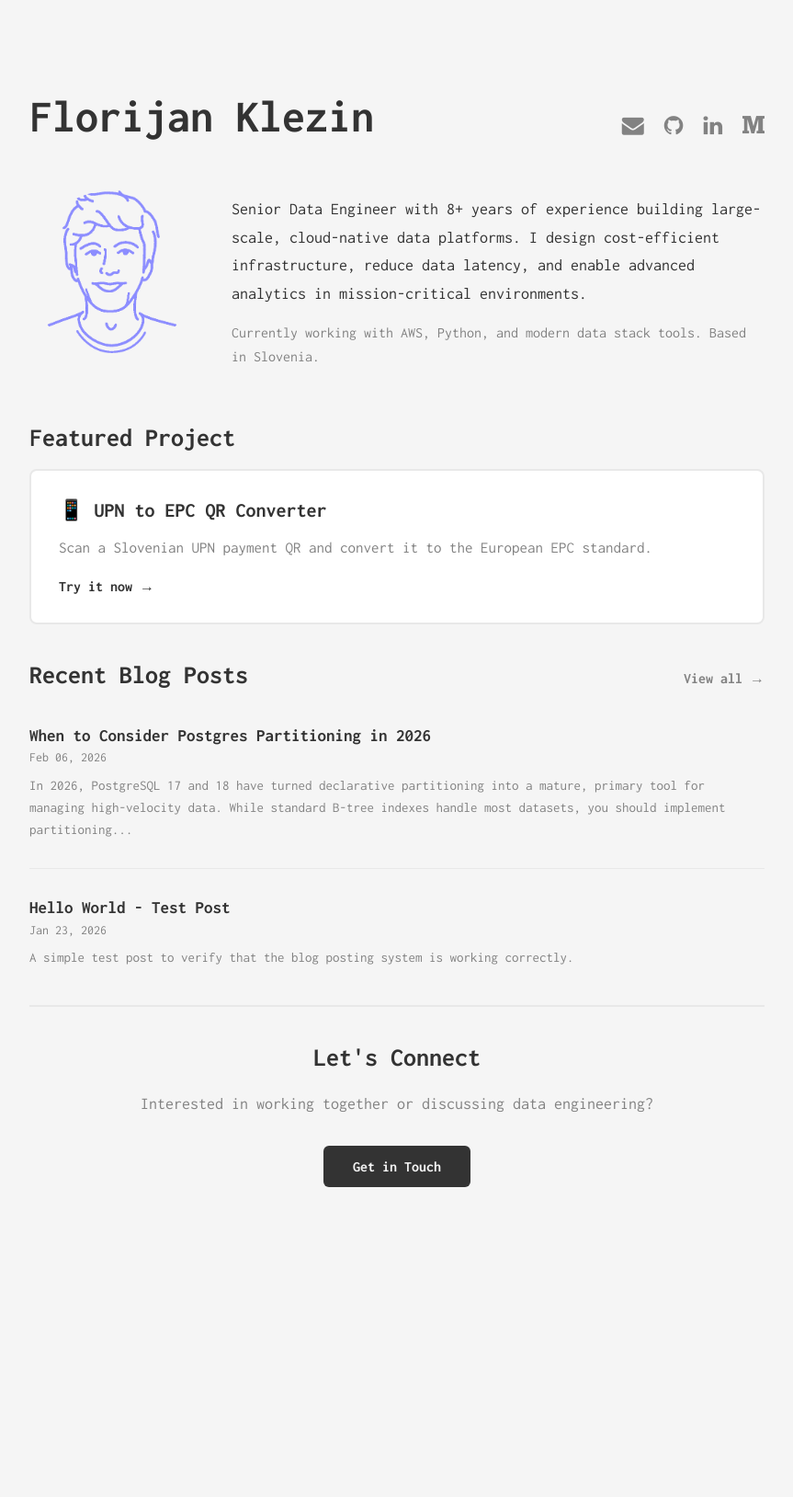
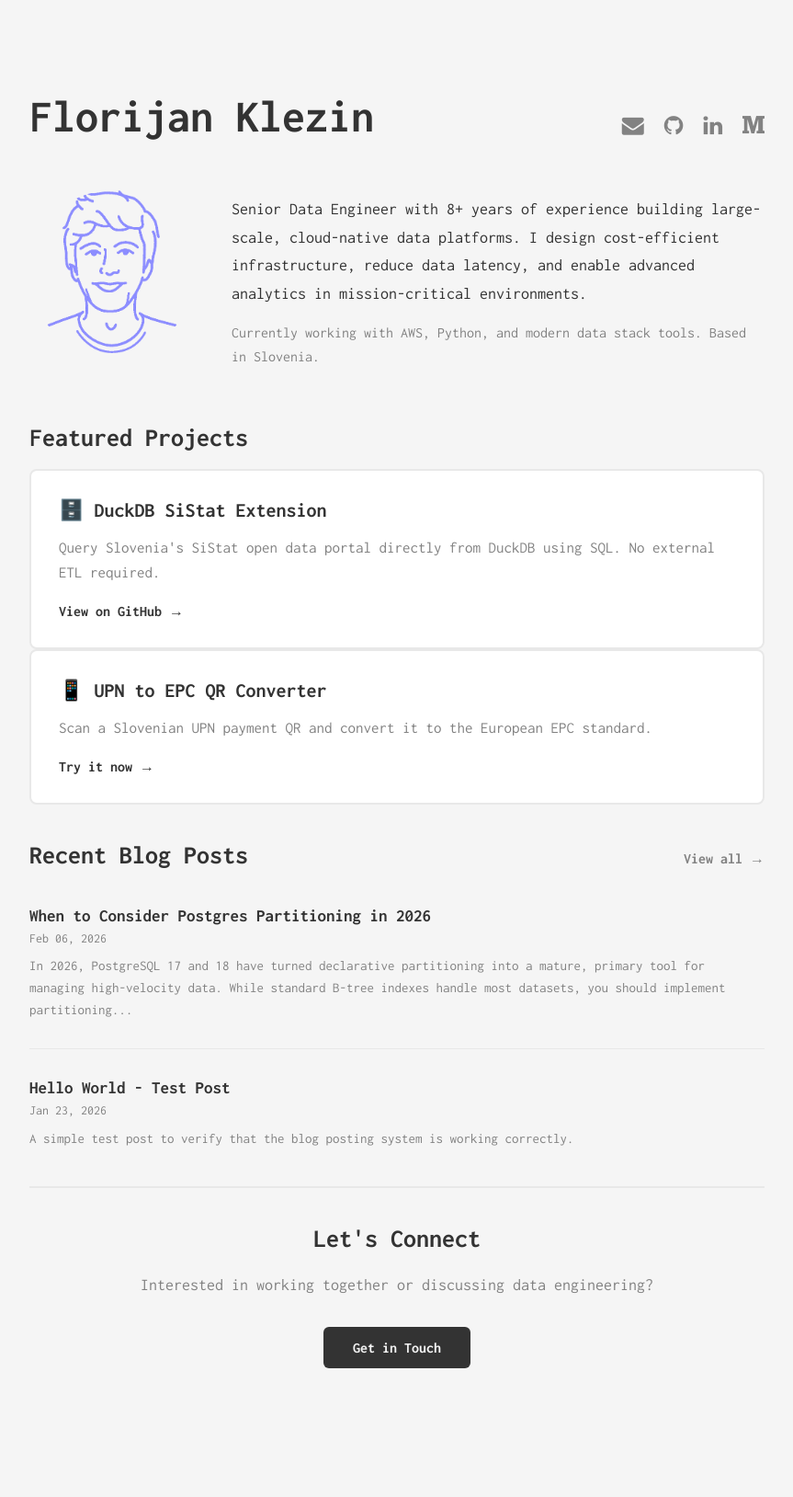
Before and after one commit to fklezin/fklezin.github.io, a Jekyll site: the page built from index.md, in a window 1280 px wide. Shown: the whole page at 92% size, without its empty margins (208-1071 px from the left). Built offline with Jekyll 4.4.1, drawn with Linux system fonts in a browser that asks for light colours; before the commit the page ends 1431 px from its top, so only the background shows below that.

Commit message:
add sistat project

```diff
--- a/index.md
+++ b/index.md
@@ -17,7 +17,12 @@ permalink:
   </section>
 
   <section class="featured-section">
-    <h2 class="section-title">Featured Project</h2>
+    <h2 class="section-title">Featured Projects</h2>
+    <div class="featured-card">
+      <h3 class="featured-title">🗄️ DuckDB SiStat Extension</h3>
+      <p class="featured-description">Query Slovenia's SiStat open data portal directly from DuckDB using SQL. No external ETL required.</p>
+      <a href="https://github.com/fklezin/duckdb-sistat" class="featured-link">View on GitHub →</a>
+    </div>
     <div class="featured-card">
       <h3 class="featured-title">📱 UPN to EPC QR Converter</h3>
       <p class="featured-description">Scan a Slovenian UPN payment QR and convert it to the European EPC standard.</p>
```
